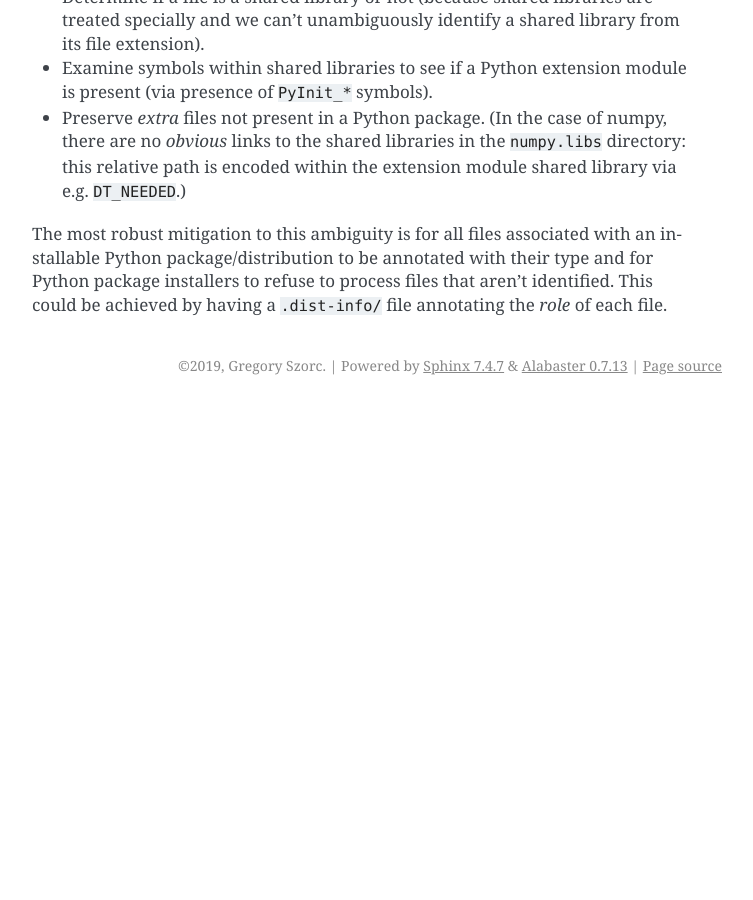
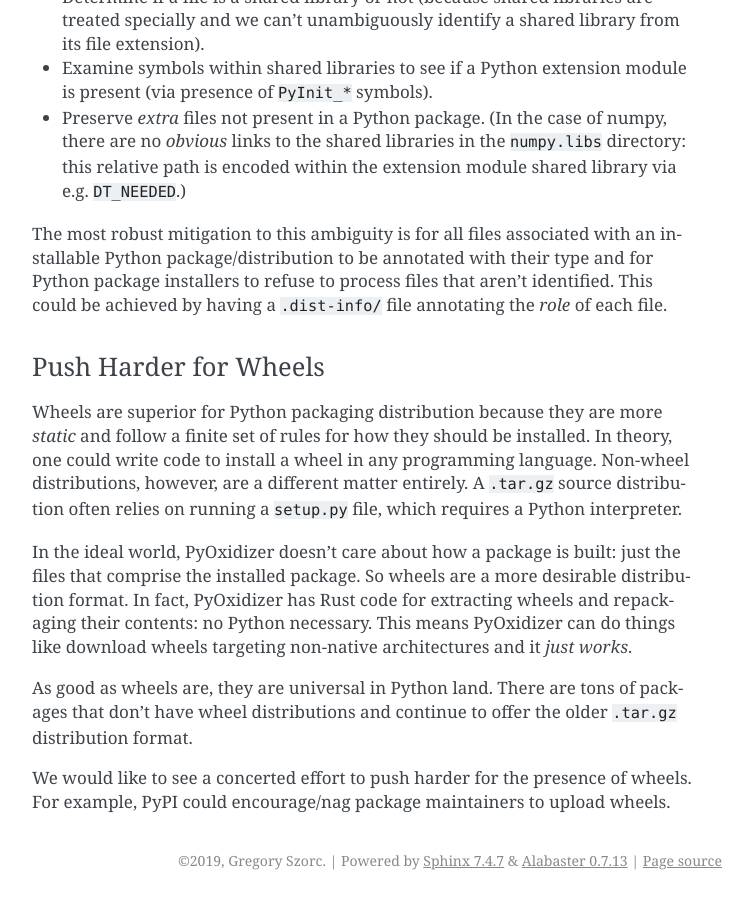
Before and after one commit to indygreg/PyOxidizer, a Sphinx documentation site: the page built from docs/technotes.rst, in a window 1280 px wide and 900 px high, scrolled down 10474 px. Shown: the whole window, without its empty margins (388-1141 px from the left). Built offline with Sphinx 7.4.7, drawn with Linux system fonts in a browser that asks for light colours; the version number is read from the project's files by our own code; before the commit the page ends 10879 px from its top, so only the background shows below that; some of the changed text lies outside the part shown.

Commit message:
docs: document desire for more wheels

```diff
--- a/docs/technotes.rst
+++ b/docs/technotes.rst
@@ -494,3 +494,29 @@ associated with an installable Python package/distribution to be
 annotated with their type and for Python package installers to refuse
 to process files that aren't identified. This could be achieved by
 having a ``.dist-info/`` file annotating the *role* of each file.
+
+Push Harder for Wheels
+----------------------
+
+Wheels are superior for Python packaging distribution because they
+are more *static* and follow a finite set of rules for how they
+should be installed. In theory, one could write code to install a
+wheel in any programming language. Non-wheel distributions, however,
+are a different matter entirely. A ``.tar.gz`` source distribution
+often relies on running a ``setup.py`` file, which requires a Python
+interpreter.
+
+In the ideal world, PyOxidizer doesn't care about how a package is
+built: just the files that comprise the installed package. So wheels
+are a more desirable distribution format. In fact, PyOxidizer has
+Rust code for extracting wheels and repackaging their contents: no
+Python necessary. This means PyOxidizer can do things like download
+wheels targeting non-native architectures and it *just works*.
+
+As good as wheels are, they are universal in Python land. There are
+tons of packages that don't have wheel distributions and continue to
+offer the older ``.tar.gz`` distribution format.
+
+We would like to see a concerted effort to push harder for the
+presence of wheels. For example, PyPI could encourage/nag package
+maintainers to upload wheels.
```
